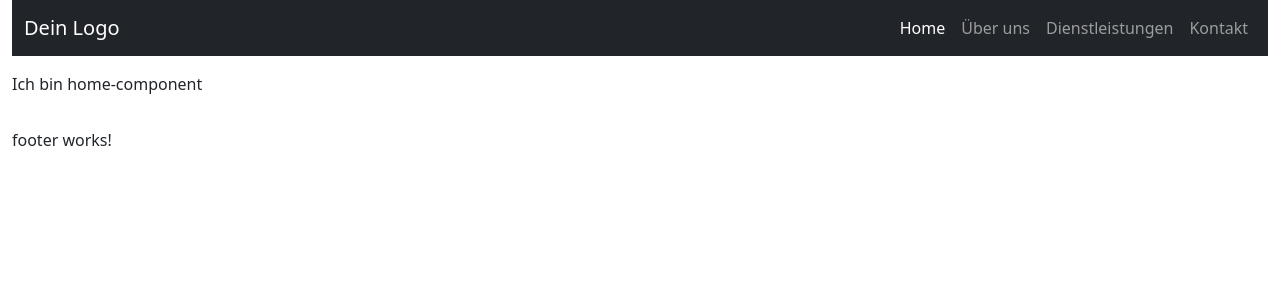
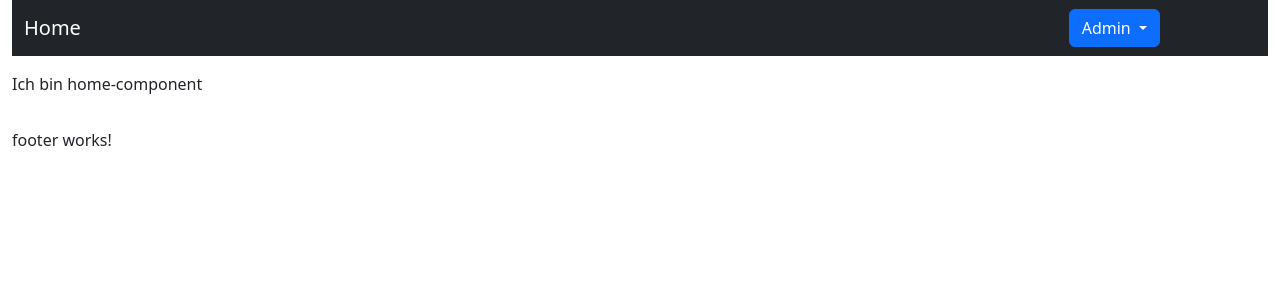
Before and after one commit to Nasri-JA/JobPlacement.Frontend, an Angular app in the folder JobPlacement/: page / in a window 1280 px wide. Shown: the top 300 px of the page. Built offline with nearby package versions, Linux system fonts and the light colour scheme.

Commit message:
Add Dropdown-Menu for Admin & fix bootstrap

```diff
--- a/JobPlacement/angular.json
+++ b/JobPlacement/angular.json
@@ -30,9 +30,12 @@
               "src/assets"
             ],
             "styles": [
+              "node_modules/bootstrap/scss/bootstrap.scss",
               "src/styles.scss"
             ],
-            "scripts": []
+            "scripts": [
+              "node_modules/bootstrap/dist/js/bootstrap.bundle.min.js"
+            ]
           },
           "configurations": {
             "production": {
--- a/JobPlacement/src/app/app.component.html
+++ b/JobPlacement/src/app/app.component.html
@@ -1,5 +1,4 @@
 <!-- app.component.html -->
-
 <div class="container-fluid">
     <!-- Header -->
     <div class="row">
@@ -8,7 +7,7 @@
       </div>
     </div>
 
-    <!-- Hauptinhalt -->
+    <!-- main -->
     <div class="row mt-3">
       <div class="col">
         <router-outlet></router-outlet>
@@ -21,4 +20,4 @@
         <app-footer></app-footer>
       </div>
     </div>
-  </div>
+</div>
--- a/JobPlacement/src/app/layouts/header/header.component.html
+++ b/JobPlacement/src/app/layouts/header/header.component.html
@@ -1,26 +1,33 @@
 <!-- app-header.component.html -->
-
+<div>
     <nav class="navbar navbar-expand-lg navbar-dark bg-dark">
         <div class="container-fluid">
-      <a class="navbar-brand" href="#">Dein Logo</a>
+        <a class="navbar-brand" href="#">Home</a>
         <button class="navbar-toggler" type="button" data-bs-toggle="collapse" data-bs-target="#navbarNav" aria-controls="navbarNav" aria-expanded="false" aria-label="Toggle navigation">
             <span class="navbar-toggler-icon"></span>
         </button>
         <div class="collapse navbar-collapse" id="navbarNav">
             <ul class="navbar-nav ms-auto">
             <li class="nav-item">
-            <a class="nav-link active" aria-current="page" href="#">Home</a>
-          </li>
-          <li class="nav-item">
-            <a class="nav-link" href="#">Über uns</a>
-          </li>
-          <li class="nav-item">
-            <a class="nav-link" href="#">Dienstleistungen</a>
-          </li>
-          <li class="nav-item">
-            <a class="nav-link" href="#">Kontakt</a>
+                <div class="dropdown me-5">
+                    <button type="button" class="btn btn-primary dropdown-toggle me-5" data-bs-toggle="dropdown" aria-expanded="false" data-bs-auto-close="outside">
+                    Admin
+                    </button>
+                    <form class="dropdown-menu p-2" style="width: 195px;">
+                    <div class="mb-3">
+                        <label for="exampleDropdownFormEmail2" class="form-label">Email address</label>
+                        <input type="email" class="form-control" id="exampleDropdownFormEmail2" placeholder="email@example.com">
+                    </div>
+                    <div class="mb-3">
+                        <label for="exampleDropdownFormPassword2" class="form-label">Password</label>
+                        <input type="password" class="form-control" id="exampleDropdownFormPassword2" placeholder="Password">
+                    </div>
+                    <button type="submit" class="btn btn-primary">Sign in</button>
+                    </form>
+                </div>
             </li>
             </ul>
         </div>
         </div>
     </nav>
+</div>
```
Lines whose indentation alone changed are shown as unchanged.
